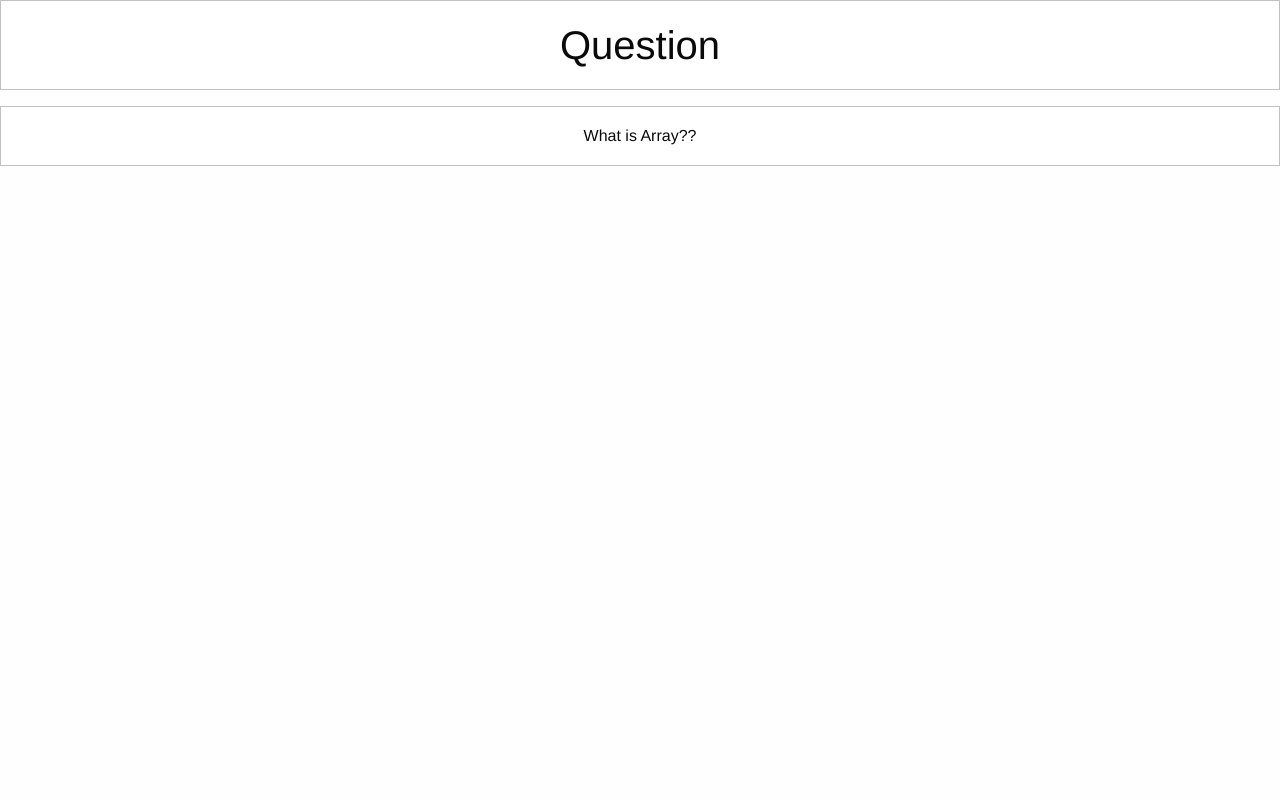
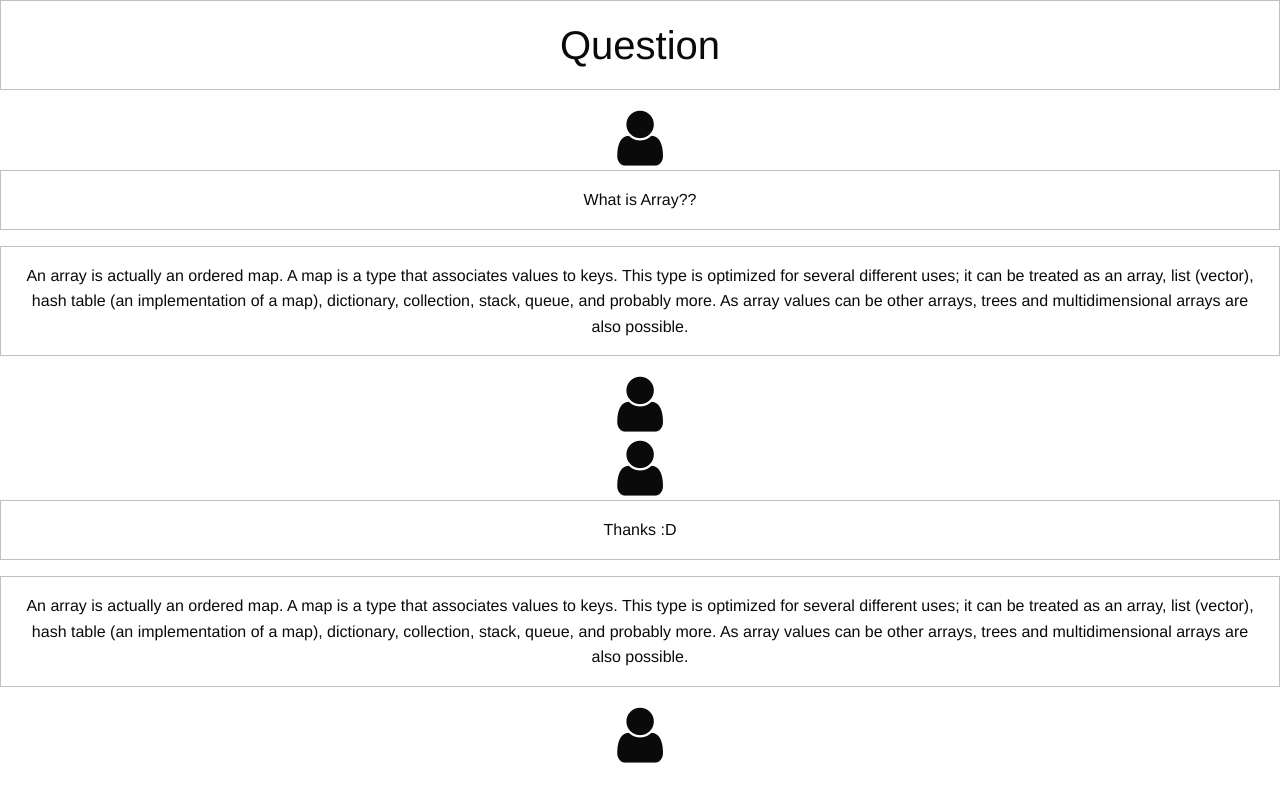
Before and after one commit to rabingaire/omakase-question-design, a plain HTML site: page index.html in a window 1280 px wide. Drawn offline with nearby package versions, Linux system fonts and the light colour scheme.

Commit message:
made rough design

```diff
--- a/index.html
+++ b/index.html
@@ -4,7 +4,8 @@
 	<meta charset="utf-8" />
 	<meta name="viewport" content="width=device-width, initial-scale=1.0" />
 	<title>Question</title>
-	<link rel="stylesheet" tyoe="text/css" href="https://cdn.jsdelivr.net/foundation/6.2.4/foundation.min.css"/>
+	<link rel="stylesheet" type="text/css" href="https://cdn.jsdelivr.net/foundation/6.2.4/foundation.min.css"/>
+	<link rel="stylesheet" type="text/css" href="https://maxcdn.bootstrapcdn.com/font-awesome/4.7.0/css/font-awesome.min.css">
 	<link rel="stylesheet" type="text/css" href="./design.css">
 </head>
 <body>
@@ -14,18 +15,41 @@
 		</div>
 	</div>
 	<div class="row">
-		<div class="small-4 columns">
-
+		<div class="small-1 columns text-center">
+			<i class="fa fa-user fa-4x" aria-hidden="true"></i>
 		</div>
 
-		<div class="small-8 columns text-center callout">
+		<div class="small-11 columns text-center callout">
 			<p>What is Array??</p>
 		</div>
 	</div>
 	<div class="row">
+		<div class="small-11 columns text-center callout">
+			<p>An array  is actually an ordered map. A map is a type that associates values to keys. This type is optimized for several different uses; it can be treated as an array, list (vector), hash table (an implementation of a map), dictionary, collection, stack, queue, and probably more. As array values can be other arrays, trees and multidimensional arrays are also possible.</p>
+		</div>
 
+		<div class="small-1 columns text-center">
+			<i class="fa fa-user fa-4x" aria-hidden="true"></i>
+		</div>
 	</div>
+	<div class="row">
+		<div class="small-1 columns text-center">
+			<i class="fa fa-user fa-4x" aria-hidden="true"></i>
+		</div>
 
+		<div class="small-11 columns text-center callout">
+			<p>Thanks :D</p>
+		</div>
+	</div>
+	<div class="row">
+		<div class="small-11 columns text-center callout">
+			<p>An array  is actually an ordered map. A map is a type that associates values to keys. This type is optimized for several different uses; it can be treated as an array, list (vector), hash table (an implementation of a map), dictionary, collection, stack, queue, and probably more. As array values can be other arrays, trees and multidimensional arrays are also possible.</p>
+		</div>
+
+		<div class="small-1 columns text-center">
+			<i class="fa fa-user fa-4x" aria-hidden="true"></i>
+		</div>
+	</div>
 
 	<script src="https://code.jquery.com/jquery-3.2.1.min.js"></script>
 	<script src="https://cdn.jsdelivr.net/foundation/6.2.4/foundation.min.js"></script>
```
